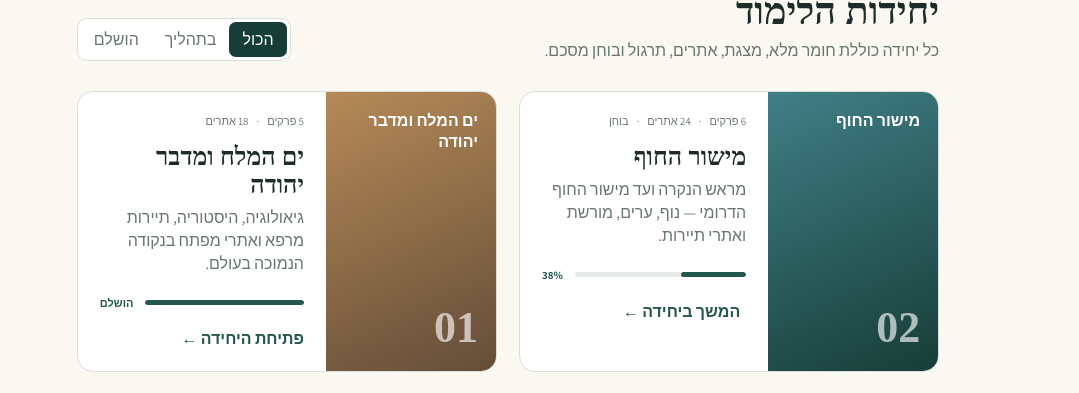
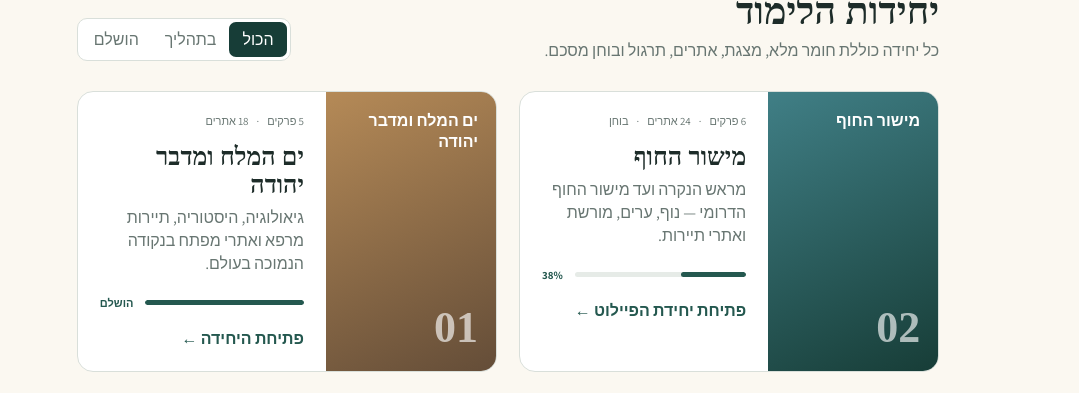
Before and after one commit to nisan1234-afk/tourism-bagrut-v2, a plain HTML site: page index.html in a window 1280 px wide. Shown: the part 1245-1638 px from the top of the page, without its empty margins (0-1079 px from the left). Drawn offline with Linux system fonts and the light colour scheme; a web font is replaced by a local one.

Commit message:
feat: link coastal plain pilot unit

```diff
--- a/index.html
+++ b/index.html
@@ -88,7 +88,7 @@
           <div class="unit-grid">
             <article class="unit-card featured">
               <div class="unit-cover cover-coast"><span>מישור החוף</span><b>02</b></div>
-              <div class="unit-body"><div class="unit-meta"><span>6 פרקים</span><span>24 אתרים</span><span>בוחן</span></div><h3>מישור החוף</h3><p>מראש הנקרה ועד מישור החוף הדרומי — נוף, ערים, מורשת ואתרי תיירות.</p><div class="mini-progress"><span><i style="width:38%"></i></span><b>38%</b></div><button class="card-link" data-login-feature="יחידת מישור החוף">המשך ביחידה ←</button></div>
+              <div class="unit-body"><div class="unit-meta"><span>6 פרקים</span><span>24 אתרים</span><span>בוחן</span></div><h3>מישור החוף</h3><p>מראש הנקרה ועד מישור החוף הדרומי — נוף, ערים, מורשת ואתרי תיירות.</p><div class="mini-progress"><span><i style="width:38%"></i></span><b>38%</b></div><a class="card-link" href="units/coastal-plain.html">פתיחת יחידת הפיילוט ←</a></div>
             </article>
             <article class="unit-card">
               <div class="unit-cover cover-deadsea"><span>ים המלח ומדבר יהודה</span><b>01</b></div>
```
